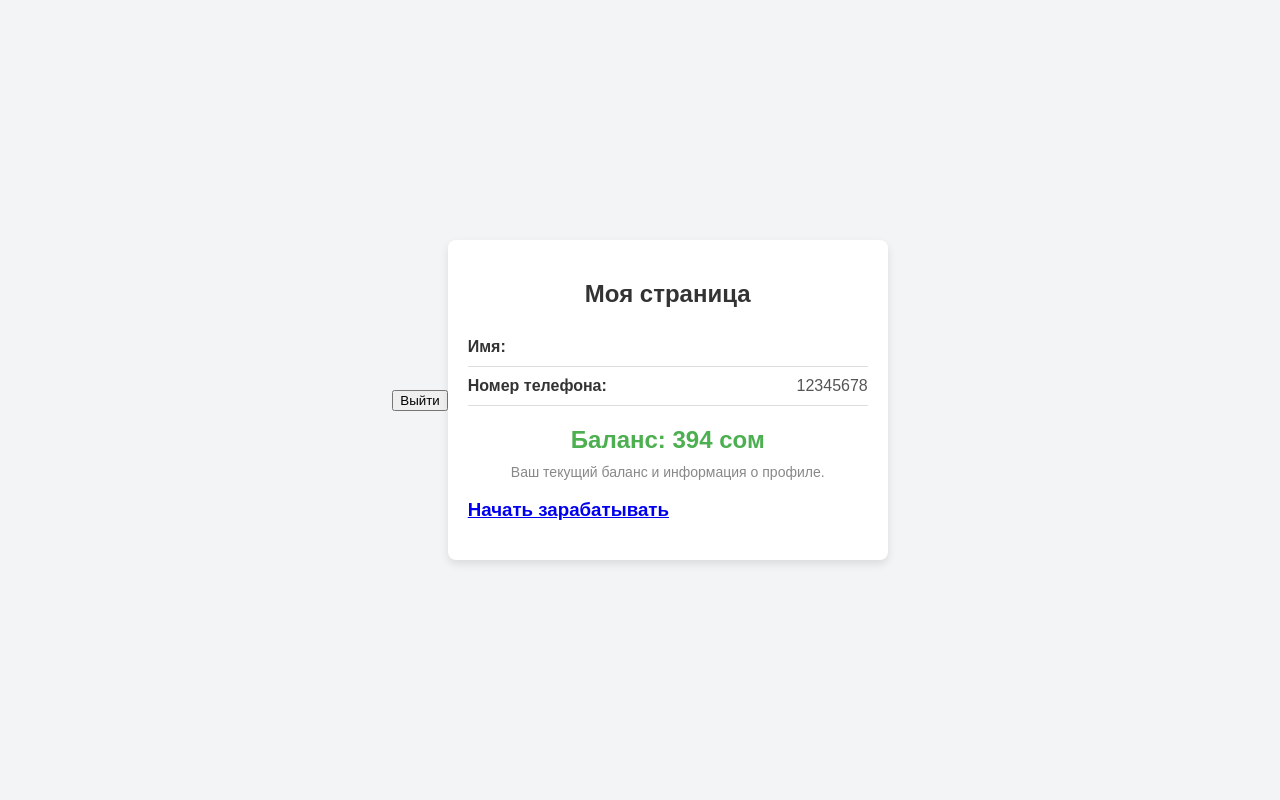
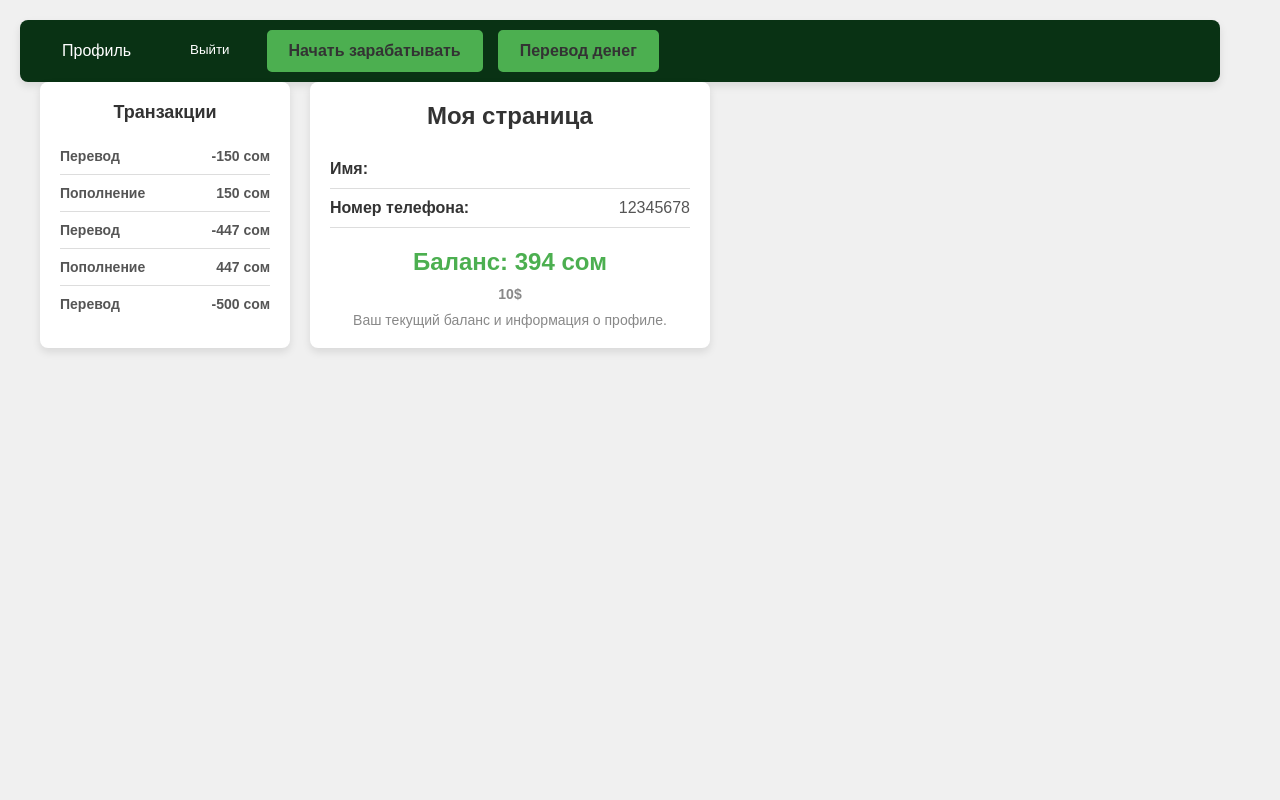
Before and after one commit to Nuryiman/moi_bank, a Django app: template moi_bank_core/templates/profile-page.html in a window 1280 px wide. Run offline with Django 5.2, Linux system fonts and the light colour scheme; a user stored in the database is signed in; data comes from the database, SQL or seed files in the repository; both versions use the stored data as it was after the commit; tables that the repository leaves empty hold one stand-in row (values such as "Sample post"); the template is opened without the code that fills it: most values are stand-ins (such as "Sample title", 1, 10 or a date in 2020).

Commit message:
добавлена хедэр, история транзакций и конвертация в доллар

```diff
--- a/moi_bank_core/templates/add-money-page.html
+++ b/moi_bank_core/templates/add-money-page.html
@@ -9,7 +9,7 @@
         body {
             font-family: Arial, sans-serif;
             display: flex;
-            justify-content: center;
+<!--            justify-content: center;-->
             align-items: center;
             min-height: 100vh;
             margin: 0;
@@ -22,6 +22,7 @@
             padding: 20px;
             border-radius: 8px;
             background-color: #ffffff;
+            margin: 0 auto;
             box-shadow: 0 4px 8px rgba(0, 0, 0, 0.1);
             text-align: center;
         }
@@ -57,6 +58,7 @@
     </style>
 </head>
 <body>
+    {% include 'header.html' %}
     <div class="container">
         <h2>Пополнение баланса</h2>
         <div class="balance">
--- /dev/null
+++ b/moi_bank_core/templates/header.html
@@ -0,0 +1,83 @@
+<style>
+        * {
+        margin: 0;
+        padding: 0;
+        box-sizing: border-box;
+        font-family: Arial, sans-serif;
+    }
+
+    body {
+        display: flex;
+        flex-direction: column;
+        background-color: #f0f0f0;
+    }
+
+    .header {
+        display: flex;
+        justify-content: space-between;
+        align-items: center;
+        width: 100%;
+        max-width: 1200px;
+        padding: 10px 20px;
+        background-color: #093214;
+        color: white;
+        box-shadow: 0px 4px 8px rgba(0, 0, 0, 0.1);
+        border-radius: 8px;
+    }
+
+    .logo a {
+        color: #fff;
+        font-size: 1.5rem;
+        font-weight: bold;
+        text-decoration: none;
+    }
+
+    .nav {
+        display: flex;
+        gap: 15px;
+    }
+
+    .nav-btn {
+        padding: 10px 20px;
+        color: #fff;
+        text-decoration: none;
+        background-color: transparent;
+        border: 2px solid transparent;
+        border-radius: 5px;
+        transition: background-color 0.3s ease, border-color 0.3s ease;
+    }
+
+    .nav-btn:hover {
+        background-color: #555;
+        border-color: #666;
+    }
+
+    .highlight {
+        color: #333;
+        background-color: #4caf50;
+        border: 2px solid #4caf50;
+        font-weight: bold;
+    }
+
+    .highlight:hover {
+        background-color: #4caf50;
+        border-color: #4caf50;
+    }
+
+</style>
+<header class="header">
+        <nav class="nav">
+            <a href="{% url 'profile-url' %}" class="nav-btn">Профиль</a>
+            {% if user.is_authenticated %}
+                <form action="{% url 'make-logout-url'%}" method="POST">
+                    {% csrf_token %}
+                    <button type="submit" class="nav-btn">Выйти</button>
+                </form>
+            {% else %}
+            <a href="{% url 'register-url' %}" class="nav-btn">Регистрация</a>
+            <a href="{% url 'login-url' %}" class="nav-btn">Логин</a>
+            {% endif %}
+            <a href="{% url 'add-money-page-url' %}" class="nav-btn highlight">Начать зарабатывать</a>
+            <a href="{% url 'transaction-page-url' %}" class="nav-btn highlight">Перевод денег</a>
+        </nav>
+    </header>
--- a/moi_bank_core/templates/profile-page.html
+++ b/moi_bank_core/templates/profile-page.html
@@ -10,14 +10,63 @@
         body {
             font-family: Arial, sans-serif;
             display: flex;
-            justify-content: center;
-            align-items: center;
+            align-items: flex-start;
             min-height: 100vh;
             margin: 0;
+            padding: 20px;
             background-color: #f3f4f6;
         }
 
-        .container {
+        /* Контейнер для всей страницы */
+        .page-container {
+            display: flex;
+            gap: 20px;
+            width: 100%;
+            max-width: 1200px;
+            margin: 0 auto;
+        }
+
+        /* Стили для списка транзакций */
+        .transactions-list {
+            width: 250px;
+            background-color: #ffffff;
+            border-radius: 8px;
+            padding: 20px;
+            box-shadow: 0 4px 8px rgba(0, 0, 0, 0.1);
+        }
+
+        .transactions-list h2 {
+            font-size: 18px;
+            color: #333;
+            margin-bottom: 15px;
+            text-align: center;
+        }
+
+        .transactions-list ul {
+            list-style: none;
+            padding: 0;
+            margin: 0;
+        }
+
+        .transactions-list li {
+            display: flex;
+            justify-content: space-between;
+            padding: 10px 0;
+            border-bottom: 1px solid #ddd;
+            font-size: 14px;
+            color: #555;
+        }
+
+        .transactions-list li:last-child {
+            border-bottom: none;
+        }
+
+        .transactions-list li span {
+            font-weight: bold;
+        }
+
+        /* Стили для контейнера с профилем */
+        .profile-container {
             max-width: 400px;
             width: 100%;
             padding: 20px;
@@ -63,32 +112,40 @@
         }
     </style>
 </head>
+{% include 'header.html' %}
+
 <body>
-    {% if user.is_authenticated %}
-        <form action="{% url 'make-logout-url'%}" method="POST">
-            {% csrf_token %}
-            <button type="submit">Выйти</button>
-        </form>
-    {% endif %}
-    <div class="container">
+    <div class="page-container">
+        <!-- Блок со списком транзакций -->
+        <div class="transactions-list">
+            <h2>Транзакции</h2>
+            <ul>
+                {% for item in user.transactions_history.all %}
+                    <li><span>{% if item.amount > 0 %} Пополнение {% else %} Перевод {% endif %}</span><span>{{ item.amount }} сом</span></li>
+                {% endfor %}
+            </ul>
+        </div>
+
+        <!-- Основной блок профиля -->
+        <div class="profile-container">
             <h2>Моя страница</h2>
 
             <div class="info">
                 <div class="info-label">Имя:</div>
-            <div id="user-name">{{ user.first_name }}</div> <!-- Пример имени пользователя -->
+                <div id="user-name">{{ user.first_name }}</div>
             </div>
 
             <div class="info">
                 <div class="info-label">Номер телефона:</div>
-            <div id="user-phone">{{ user.phone_number }}</div> <!-- Пример номера телефона -->
+                <div id="user-phone">{{ user.phone_number }}</div>
             </div>
 
             <div class="balance">
-            Баланс: <span id="user-balance">{{ user.balance }} сом</span> <!-- Пример баланса -->
+                Баланс: <span id="user-balance">{{ user.balance }} сом</span>
             </div>
-
+            <h3 class="note">{{ dollar_balance }}$</h3>
             <p class="note">Ваш текущий баланс и информация о профиле.</p>
-        <h3><a href="{% url 'add-money-page-url' %}">Начать зарабатывать</a></h3>
+        </div>
     </div>
 </body>
 </html>
--- a/moi_bank_core/users/models.py
+++ b/moi_bank_core/users/models.py
@@ -2,7 +2,7 @@ from django.contrib.auth.models import AbstractUser
 from django.db import models
 
 from users.managers import CustomUserManager
-from django.core.validators import MaxLengthValidator, MinLengthValidator
+from django.core.validators import MinLengthValidator
 
 
 class CustomUser(AbstractUser):
@@ -28,3 +28,9 @@ class CustomUser(AbstractUser):
     class Meta:
         verbose_name = "Пользователь"
         verbose_name_plural = "Пользователи"
+
+
+class TransActionsHistory(models.Model):
+    user = models.ForeignKey(CustomUser, on_delete=models.CASCADE, related_name='transactions_history')
+
+    amount = models.BigIntegerField()
```
Also changed, not shown: moi_bank_core/templates/transaction-page.html (+9 -1 lines), moi_bank_core/users/views.py (+40 -9 lines), moi_bank_core/db.sqlite3, moi_bank_core/users/migrations/0005_historytransactions.py (added), moi_bank_core/users/migrations/0006_alter_historytransactions_user.py (added), moi_bank_core/users/migrations/0007_rename_historytransactions_transactionshistory.py (added). Lines whose indentation alone changed are shown as unchanged.
